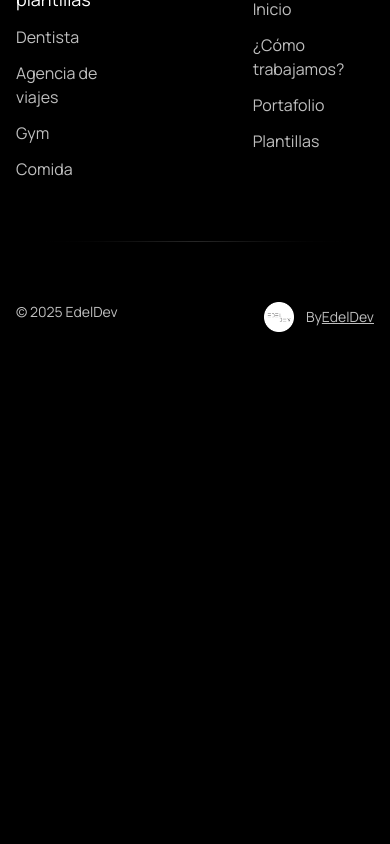
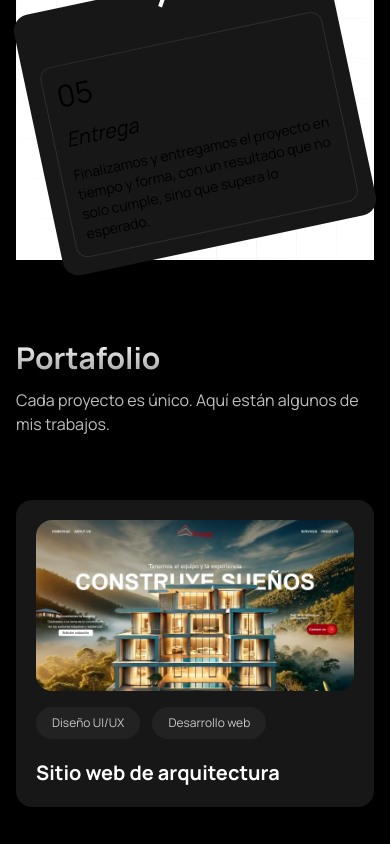
Before and after one commit to edeldev/edeldevhub, a Next.js app: page / in a window 390 px wide. Shown: the part 7972-8816 px from the top of the page. Before the commit the page ends 8344 px from the top, so only its background shows below. Built offline with nearby package versions, Linux system fonts and the light colour scheme.

Commit message:
feat: section ho we work

```diff
--- a/app/page.tsx
+++ b/app/page.tsx
@@ -6,6 +6,7 @@ import {
   Testimonials,
   Features,
   Projects,
+  HoWeWork,
 } from "@/components";
 
 export default function Home() {
@@ -16,6 +17,7 @@ export default function Home() {
       <Testimonials />
       <Responsive />
       <Features />
+      <HoWeWork />
       <Projects />
     </Fragment>
   );
--- /dev/null
+++ b/components/HoWeWork/HoWeWork.tsx
@@ -0,0 +1,38 @@
+import { cn } from "@/utils/cn";
+import { Container } from "../Container";
+import { STEPS } from "@/utils/HoWeWork";
+import { Steps } from "./components";
+
+export const HoWeWork = () => {
+  return (
+    <Container id="hoWeWork" className="scroll-mt-20">
+      <div className="relative w-full bg-white dark:bg-black">
+        <div
+          className={cn(
+            "absolute inset-0",
+            "[background-size:40px_40px]",
+            "[background-image:linear-gradient(to_right,#e4e4e7_1px,transparent_1px),linear-gradient(to_bottom,#e4e4e7_1px,transparent_1px)]",
+            "dark:[background-image:linear-gradient(to_right,#262626_1px,transparent_1px),linear-gradient(to_bottom,#262626_1px,transparent_1px)]"
+          )}
+        />
+
+        <div className="pointer-events-none absolute inset-0 flex items-center justify-center bg-white [mask-image:radial-gradient(ellipse_at_center,transparent_20%,black)] dark:bg-black" />
+
+        <h2 className="text-center relative z-20 bg-gradient-to-b from-neutral-200 to-neutral-500 bg-clip-text py-8 text-4xl font-bold text-transparent sm:text-6xl mb-10">
+          ¿Cómo trabajamos?
+        </h2>
+
+        <div className="flex flex-col max-w-4xl mx-auto relative z-10 gap-4 md:gap-0">
+          {STEPS.map((step, index) => (
+            <Steps
+              key={step.id}
+              step={step}
+              index={index}
+              isLast={index === STEPS.length - 1}
+            />
+          ))}
+        </div>
+      </div>
+    </Container>
+  );
+};
--- /dev/null
+++ b/components/HoWeWork/components/Steps.tsx
@@ -0,0 +1,110 @@
+"use client";
+import { Fragment, useRef } from "react";
+import { cn } from "@/utils/cn";
+import { IStep } from "./types";
+import { motion, useInView } from "framer-motion";
+
+export const Steps = ({ step, index, isLast }: IStep) => {
+  const isEven = index % 2 === 0;
+  const ref = useRef(null);
+  const isInView = useInView(ref, { once: true, margin: "-100px" });
+
+  return (
+    <Fragment>
+      <motion.div
+        ref={ref}
+        initial={{ opacity: 0, scale: 0.8 }}
+        animate={isInView ? { opacity: 1, scale: 1 } : {}}
+        transition={{ duration: 0.4, delay: index * 0.1, ease: "easeOut" }}
+        className={cn(
+          "bg-header rounded-2xl w-[320px] mb-3 md:mb-0",
+          isEven
+            ? "self-center md:self-end -rotate-12"
+            : "self-center md:self-start rotate-12"
+        )}
+      >
+        <div className="relative rotate-[30deg] w-15 h-20 flex flex-col items-center justify-start mx-auto -mt-10">
+          <div
+            className={`w-8 h-8 bg-${step.color}-500 rounded-full shadow-md z-10`}
+          />
+          <div
+            className={`w-6 h-6 bg-${step.color}-600 rounded-full mt-[-6px] z-0`}
+          />
+          <div className="w-1 h-5 -z-10 bg-white mt-[-7px] transform rotate-[1deg]" />
+        </div>
+        <div
+          className={cn(
+            "flex flex-col text-black p-3 mx-4 my-4 rounded-xl gap-3 border border-border",
+            `bg-${step.color}-300`
+          )}
+        >
+          <p className={`text-${step.color}-500 text-3xl`}>{step.id}</p>
+          <p className="italic text-xl">{step.title}</p>
+          <p className="text-sm">{step.description}</p>
+        </div>
+      </motion.div>
+
+      {!isLast && (
+        <Fragment>
+          <motion.svg
+            className="block md:hidden mx-auto -my-10"
+            width="300"
+            height="120"
+            viewBox="0 0 300 120"
+            fill="none"
+            xmlns="http://www.w3.org/2000/svg"
+            initial={{ strokeDasharray: "0 6", strokeDashoffset: 300 }}
+            animate={
+              isInView ? { strokeDasharray: "6 6", strokeDashoffset: 0 } : {}
+            }
+            transition={{
+              duration: 1,
+              ease: "easeInOut",
+              delay: index * 0.3,
+            }}
+          >
+            <path
+              d={
+                isEven
+                  ? "M -600 400 C 75 75, 225 100, 250 0"
+                  : "M 0 -200 C 90 100, 225 90, 400 300"
+              }
+              stroke="#71717a"
+              strokeWidth="2"
+              fill="none"
+            />
+          </motion.svg>
+
+          <motion.svg
+            className="hidden md:block mx-auto -my-16"
+            width="400"
+            height="200"
+            viewBox="0 0 400 200"
+            fill="none"
+            xmlns="http://www.w3.org/2000/svg"
+            initial={{ strokeDasharray: "0 8", strokeDashoffset: 400 }}
+            animate={
+              isInView ? { strokeDasharray: "8 8", strokeDashoffset: 0 } : {}
+            }
+            transition={{
+              duration: 1,
+              ease: "easeInOut",
+              delay: index * 0.3,
+            }}
+          >
+            <path
+              d={
+                isEven
+                  ? "M 0 200 C 100 100, 300 100, 400 0"
+                  : "M 0 0 C 100 100, 300 100, 400 200"
+              }
+              stroke="#71717a"
+              strokeWidth="2"
+              fill="none"
+            />
+          </motion.svg>
+        </Fragment>
+      )}
+    </Fragment>
+  );
+};
--- /dev/null
+++ b/components/HoWeWork/components/index.ts
@@ -0,0 +1 @@
+export { Steps } from "./Steps";
--- /dev/null
+++ b/components/HoWeWork/components/types.ts
@@ -0,0 +1,7 @@
+import { TStep } from "@/interface/step";
+
+export interface IStep {
+  step: TStep;
+  index: number;
+  isLast: boolean;
+}
--- /dev/null
+++ b/components/HoWeWork/index.ts
@@ -0,0 +1 @@
+export { HoWeWork } from "./HoWeWork";
--- a/components/index.ts
+++ b/components/index.ts
@@ -8,6 +8,7 @@ export { Projects } from "./Projects";
 export { Footer } from "./Footer";
 export { ContactPage } from "./Contact";
 export { ProjectsPage } from "./ProjectsPage";
+export { HoWeWork } from "./HoWeWork";
 export { Spotlight } from "./ui";
 export { Container } from "./Container";
 export { Input } from "./Input";
--- /dev/null
+++ b/interface/step.ts
@@ -0,0 +1,6 @@
+export type TStep = {
+  id: number | string;
+  title: string;
+  description: string;
+  color: string;
+};
--- /dev/null
+++ b/utils/HoWeWork.ts
@@ -0,0 +1,38 @@
+import { TStep } from "@/interface/step";
+
+export const STEPS: TStep[] = [
+  {
+    id: "01",
+    title: "Contacto",
+    description: "Nos envías un resumen detallado del proyecto.",
+    color: "amber",
+  },
+  {
+    id: "02",
+    title: "Presupuesto",
+    description:
+      "Analizamos tu proyecto en profundidad y te enviamos una propuesta detallada con el presupuesto y el alcance del trabajo.",
+    color: "fuchsia",
+  },
+  {
+    id: "03",
+    title: "Inicio",
+    description:
+      "Una vez aprobado el presupuesto, te solicitaremos toda la información necesaria para comenzar con el desarrollo del proyecto.",
+    color: "emerald",
+  },
+  {
+    id: "04",
+    title: "Feedback",
+    description:
+      "Durante el proceso, te mantendremos al tanto del progreso mediante actualizaciones periódicas para asegurar que el resultado cumpla con tus expectativas.",
+    color: "gray",
+  },
+  {
+    id: "05",
+    title: "Entrega",
+    description:
+      "Finalizamos y entregamos el proyecto en tiempo y forma, con un resultado que no solo cumple, sino que supera lo esperado.",
+    color: "cyan",
+  },
+];
--- a/utils/nav.ts
+++ b/utils/nav.ts
@@ -9,7 +9,7 @@ export const NAV_LINK: TNavLink[] = [
   {
     id: 2,
     label: "¿Cómo trabajamos?",
-    link: "/",
+    link: "/#hoWeWork",
   },
   {
     id: 3,
```
